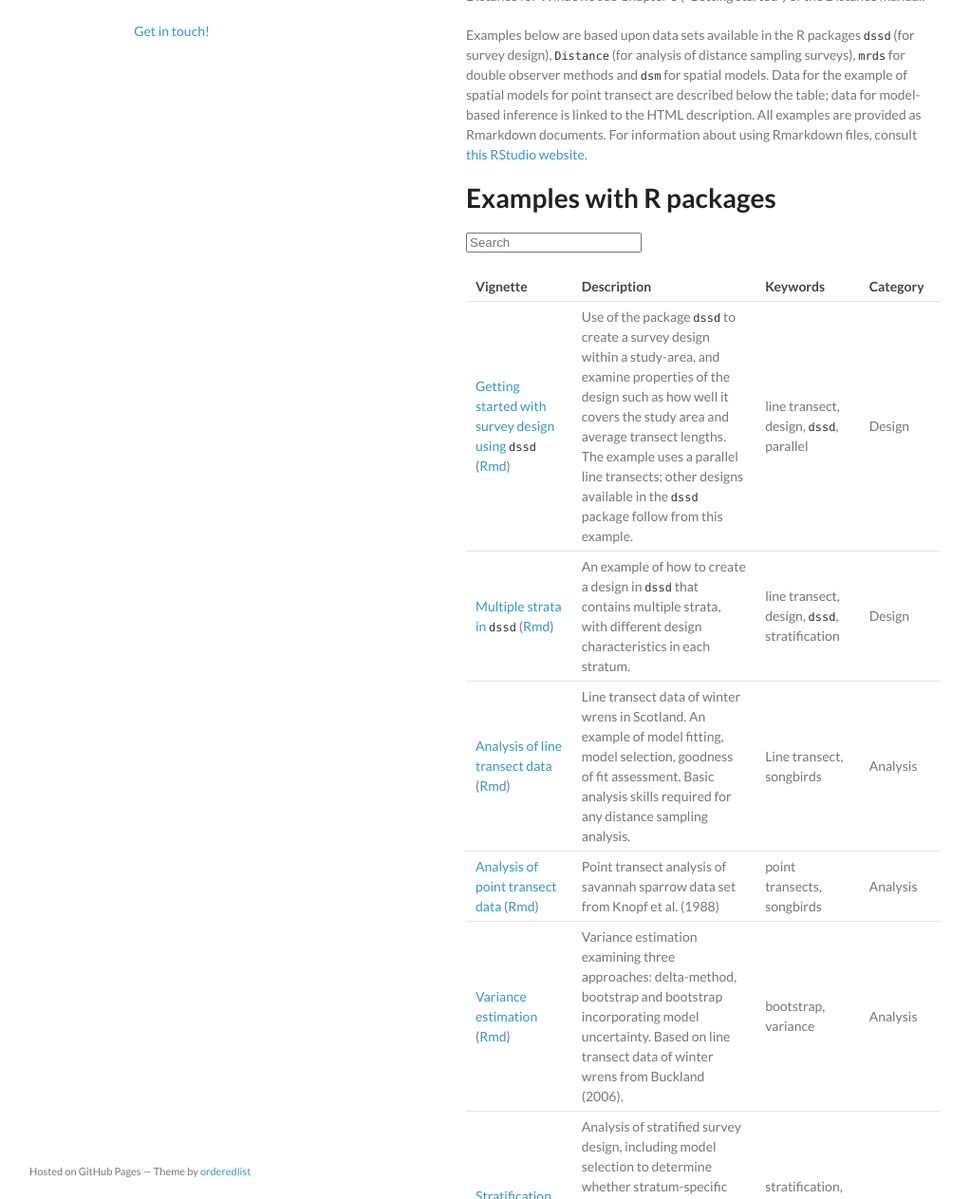
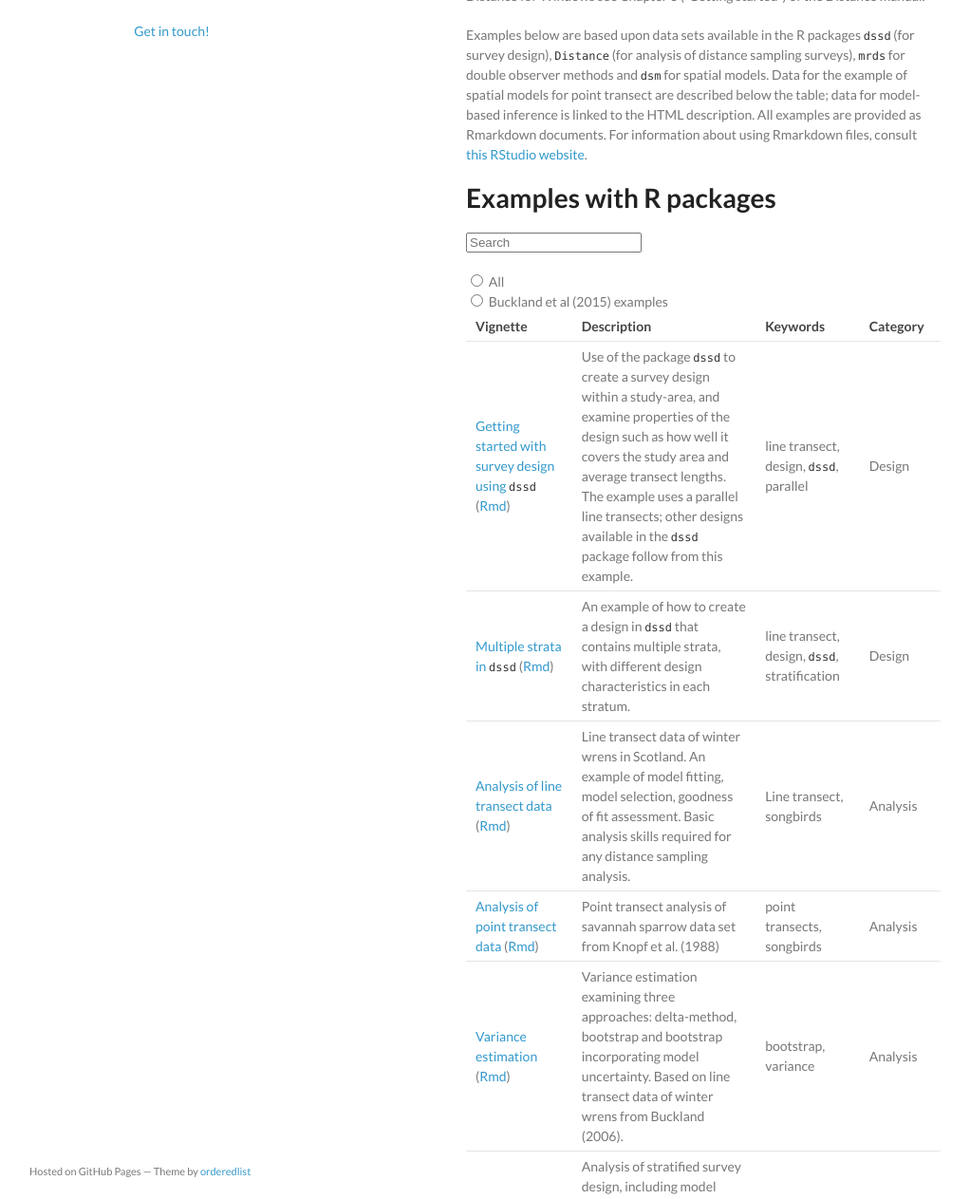
Before and after one commit to distanceexamples/distanceexamples.github.io, a Jekyll site: the page built from newtable.md, in a window 1280 px wide and 1400 px high, cut to the strip 137-1400 px from the top of the window. Shown: the whole strip at 95% size, without its empty margins (129-1151 px from the left). Built offline with Jekyll 4.4.1, drawn with Linux system fonts in a browser that asks for light colours; part of the change alters nothing that is shown.

```diff
--- a/_layouts/indexnew.html
+++ b/_layouts/indexnew.html
@@ -41,48 +41,40 @@
   ga('send', 'pageview');
 
   </script>
-<!-- thanks to https://codepen.io/chriscoyier/pen/tIuBL -->
-  <script type="text/javascript">
-(function(document) {
-	'use strict';
 
-	var LightTableFilter = (function(Arr) {
+<!-- based on https://www.w3schools.com/jquery/jquery_filters.asp -->
+<script src="https://ajax.googleapis.com/ajax/libs/jquery/3.5.1/jquery.min.js"></script>
 
-		var _input;
+<script>
+$(document).ready(function(){
+  $("#table-filter").on("keyup", function() {
+    var value = $(this).val().toLowerCase();
+    $(".order-table tr").filter(function() {
+      $(this).toggle($(this).text().toLowerCase().indexOf(value) > -1)
+    });
+  });
+});
+</script>
 
-		function _onInputEvent(e) {
-			_input = e.target;
-			var tables = document.getElementsByClassName(_input.getAttribute('data-table'));
-			Arr.forEach.call(tables, function(table) {
-				Arr.forEach.call(table.tBodies, function(tbody) {
-					Arr.forEach.call(tbody.rows, _filter);
-				});
-			});
-		}
+ <script>
+$(document).ready(function(){
+  $("input[type=radio]").on("change", function() {
+    var filter = this.value;
+    if (filter == "buckland"){
+      var value = "XXXX".toLowerCase();
+      $(".order-table tbody tr").filter(function() {
+        $(this).toggle($(this).text().toLowerCase().indexOf(value) > -1)
+      });
+    }else{
+      var value = "".toLowerCase();
+      $(".order-table tbody tr").filter(function() {
+        $(this).toggle($(this).text().toLowerCase().indexOf(value) > -1)
+      });
+    }
+  });
+});
+</script>
 
-		function _filter(row) {
-			var text = row.textContent.toLowerCase(), val = _input.value.toLowerCase();
-			row.style.display = text.indexOf(val) === -1 ? 'none' : 'table-row';
-		}
-
-		return {
-			init: function() {
-				var inputs = document.getElementsByClassName('light-table-filter');
-				Arr.forEach.call(inputs, function(input) {
-					input.oninput = _onInputEvent;
-				});
-			}
-		};
-	})(Array.prototype);
-
-	document.addEventListener('readystatechange', function() {
-		if (document.readyState === 'complete') {
-			LightTableFilter.init();
-		}
-	});
-
-})(document);
-</script>
   </head>
   <body>
     <div class="wrapper">
--- a/newtable.md
+++ b/newtable.md
@@ -13,26 +13,32 @@ Examples below are based upon data sets available in the R packages `dssd` (for
 # Examples with R packages
 
 
-<input type="search" class="light-table-filter" data-table="order-table" placeholder="Search">
+<input type="search" id="table-filter" data-table="order-table" placeholder="Search">
+<form>
+  <input type="radio" id="all" name="filter" value="all">
+  <label for="all">All</label><br>
+  <input type="radio" id="buckland" name="filter" value="buckland">
+  <label for="buckland">Buckland et al (2015) examples</label><br>
+</form>
 
 {:.order-table}
-| Vignette | Description | Keywords | Category |
-|----------|-------------|----------|----------|
+| Vignette | Description | Keywords | Category | Buckland2015 |
+|----------|-------------|----------|----------|--------------|
 | [Getting started with survey design using `dssd`](dssd-getting-started/GettingStarted-distill.html) ([Rmd](dssd-getting-started/GettingStarted-distill.Rmd))|  Use of the package `dssd` to create a survey design within a study-area, and examine properties of the design such as how well it covers the study area and  average transect lengths.  The example uses a parallel line transects; other designs available in the `dssd` package follow from this example. | line transect, design, `dssd`, parallel | Design |
 | [Multiple strata in `dssd`](dssd-multi-strata/MultiStrataVignette-distill.html) ([Rmd](dssd-multi-strata/MultiStrataVignette-distill.Rmd)) | An example of how to create a design in `dssd` that contains multiple strata, with different design characteristics in each stratum. | line transect, design, `dssd`, stratification | Design |
-| [Analysis of line transect data](Distance-lines/lines-distill.html) ([Rmd](Distance-lines/lines-distill.Rmd)) | Line transect data of winter wrens in Scotland.  An example of model fitting, model selection, goodness of fit assessment.  Basic analysis skills required for any distance sampling analysis.  | Line transect, songbirds | Analysis |
+| [Analysis of line transect data](Distance-lines/lines-distill.html) ([Rmd](Distance-lines/lines-distill.Rmd)) | Line transect data of winter wrens in Scotland.  An example of model fitting, model selection, goodness of fit assessment.  Basic analysis skills required for any distance sampling analysis.  | Line transect, songbirds | Analysis | XXXX |
 | [Analysis of point transect data](Distance-points/pointtransects-distill.html) ([Rmd](Distance-points/pointtransects-distill.Rmd)) |  Point transect analysis of savannah sparrow data set from Knopf et al. (1988) | point transects, songbirds | Analysis |
 | [Variance estimation](Distance-variance/variance-distill.html) ([Rmd](Distance-variance/variance-distill.Rmd)) | Variance estimation examining three approaches: delta-method, bootstrap and bootstrap incorporating model uncertainty.  Based on line transect data of winter wrens from Buckland (2006). | bootstrap, variance | Analysis |
 | [Stratification](Distance-strata/strata-distill.html) ([Rmd](Distance-strata/strata-distill.Rmd)) | Analysis of stratified survey design, including model selection to determine whether stratum-specific detection functions are necessary.  Uses point transect analysis of savannah sparrow data set from Knopf et al. (1988). | stratification, point transects | Analysis |
-| [Covariates in detection function](Distance-covariates/covariates-distill.html) ([Rmd](Distance-covariates/covariates-distill.Rmd)) | Bringing covariates into detection function, using amakihi data from Marques et al. (2007). | point transects, songbirds, covariates | Analysis |
+| [Covariates in detection function](Distance-covariates/covariates-distill.html) ([Rmd](Distance-covariates/covariates-distill.Rmd)) | Bringing covariates into detection function, using amakihi data from Marques et al. (2007). | point transects, songbirds, covariates | Analysis | XXXX |
 | [Multi-species surveys](Distance-spec-covar/species-covariate-distill.html) ([Rmd](Distance-spec-covar/species-covariate-distill.Rmd)) | Use of species covariate to produce species-specific density estimates when number of detections for some species is small. | multi-species | Analysis |
 | [Size bias adjustment](Distance-groupsize/Remedy-size-bias-for-dolphin-surveys.html) ([Rmd](Distance-groupsize/Remedy-size-bias-for-dolphin-surveys.Rmd)) | Because of the detection process, average group size in sample is a positively biased estimate of average group size in population.  This bias can be compensated by employing group size as a covariate in the detection function. | group size | Analysis |
-| [Cue counts](Distance-cues/cuecounts-distill.html) ([Rmd](Distance-cues/cuecounts-distill.Rmd)) | Cue counting example based on line transect data of winter wrens from Buckland (2006).  Incorporating song rate in analysis. | Cue counts, line transects | Analysis |
+| [Cue counts](Distance-cues/cuecounts-distill.html) ([Rmd](Distance-cues/cuecounts-distill.Rmd)) | Cue counting example based on line transect data of winter wrens from Buckland (2006).  Incorporating song rate in analysis. | Cue counts, line transects | Analysis | XXXX |
 | [Indirect survey methods](Distance-mult/multipliers-distill.html) ([Rmd](Distance-mult/multipliers-distill.Rmd)) | Estimation of Sika deer density based upon deer pellet distance sampling data.  Includes estimation of decay rate using logistic regression and multiplier based on dung production rates.  Using data from Marques et al. (2001). | multipliers, line transects | Analysis |
 | [Double observer methods](mrds-golftees/mrds-golftees-distill.html) ([Rmd](mrds-golftees/mrds-golftees-distill.Rmd)) | Full independence and point independence analysis of golf tee data from multiple observers. | mark-recapture distance sampling | Analysis |
-| [Density surface modelling - lines](dsm-line-dolphins/mexico-analysis.html) ([Rmd](dsm-line-dolphins/mexico-analysis.Rmd)) | Line transect survey of pantropical spotted dolphins in the Gulf of Mexico. | spatial model, dolphins, line transect | Analysis |
+| [Density surface modelling - lines](dsm-line-dolphins/mexico-analysis.html) ([Rmd](dsm-line-dolphins/mexico-analysis.Rmd)) | Line transect survey of pantropical spotted dolphins in the Gulf of Mexico. | spatial model, dolphins, line transect | Analysis | XXXX |
 | [Density surface modelling - points](dsm-point/hare_point_transect_dsm-distill.html) ([Rmd](dsm-point/hare_point_transect_dsm-distill.Rmd)) | Point transect survey of hares in France.  Simple density surface model with (x,y) predictor; thanks to Guillaume Souchay, French National Hunting and Wildlife Agency for data and analysis. | point transect, spatial modelling | Analysis |
 | [Simulation truncation decisions](DSsim-truncation/DSsim-examples.html) ([Rmd](DSsim-truncation/DSsim-examples.Rmd)) |  Simulate distance sampling surveys examining the effect of truncation distance and pooling robustness upon estimates of animal density (when true density is known). | simulation, truncation | Simulation |
-| [Model-based inference](book-bobwhite/bobwhite.html) ([Rmd](book-bobwhite/bobwhite.Rmd)) | | | |
-| [Lure surveys](book-crossbills/book-crossbills.html) ([Rmd](book-crossbills/book-crossbills.Rmd)) | | | |
-| [Simulation design contrasts](book-DSsim/DSsimstudy.html) ([Rmd](book-DSsim/DSsimstudy.Rmd)) | | | Simulation |
+| [Model-based inference](book-bobwhite/bobwhite.html) ([Rmd](book-bobwhite/bobwhite.Rmd)) | | | | XXXX |
+| [Lure surveys](book-crossbills/book-crossbills.html) ([Rmd](book-crossbills/book-crossbills.Rmd)) | | | | XXXX |
+| [Simulation design contrasts](book-DSsim/DSsimstudy.html) ([Rmd](book-DSsim/DSsimstudy.Rmd)) | | | Simulation | XXXX |
--- a/stylesheets/styles.css
+++ b/stylesheets/styles.css
@@ -295,3 +295,8 @@ ul .dropdown-header:first-child {
     position: absolute;
   }
 }
+
+
+.order-table tr > *:nth-child(5) {
+    display: none;
+}
```
